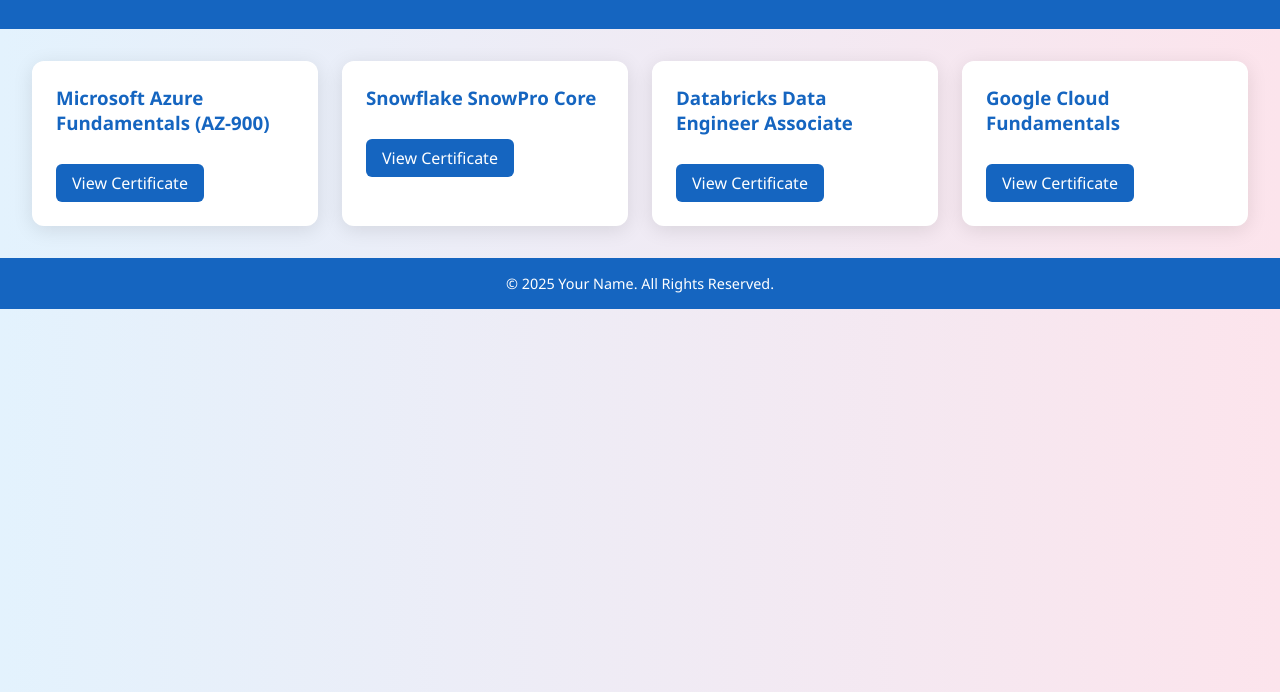
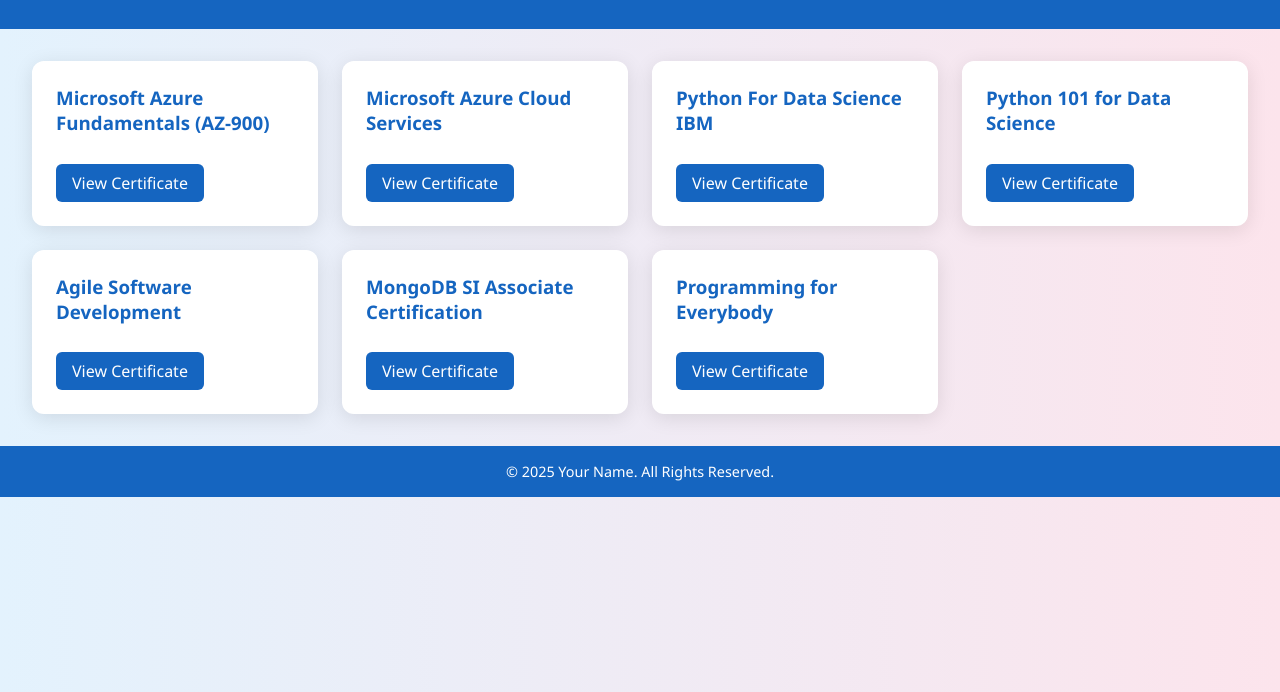
Before and after one commit to Riya2807/Certifications, a plain HTML site: page index.html in a window 1280 px wide. Shown: the part 108-800 px from the top of the page. Drawn offline with Linux system fonts and the light colour scheme.

Commit message:
Update index.html

```diff
--- a/index.html
+++ b/index.html
@@ -107,22 +107,37 @@
   <main class="container">
     <div class="card">
       <h3>Microsoft Azure Fundamentals (AZ-900)</h3>
-      <a href="https://example.com/az900" target="_blank">View Certificate</a>
+      <a href="https://drive.google.com/file/d/12rSqp6DAWxoGJvhwzedYlyJGmFoMpPYm/view?usp=drivesdk" target="_blank">View Certificate</a>
     </div>
 
     <div class="card">
-      <h3>Snowflake SnowPro Core</h3>
-      <a href="https://example.com/snowpro" target="_blank">View Certificate</a>
+      <h3>Microsoft Azure Cloud Services</h3>
+      <a href="https://drive.google.com/file/d/13UMeyHG3VQpQlHF3l40i6nYYToefp3ZU/view?usp=drivesdk" target="_blank">View Certificate</a>
     </div>
 
     <div class="card">
-      <h3>Databricks Data Engineer Associate</h3>
-      <a href="https://example.com/databricks" target="_blank">View Certificate</a>
+      <h3>Python For Data Science IBM</h3>
+      <a href="https://drive.google.com/file/d/13OW8ejhvtbkfLpD5Z6wbi6EuoZYuDqhN/view?usp=drivesdk" target="_blank">View Certificate</a>
     </div>
 
     <div class="card">
-      <h3>Google Cloud Fundamentals</h3>
-      <a href="https://example.com/gcp" target="_blank">View Certificate</a>
+      <h3>Python 101 for Data Science</h3>
+      <a href="https://courses.cognitiveclass.ai/certificates/7cc908634d0f4754bf7f23fb33713424" target="_blank">View Certificate</a>
+    </div>
+
+    <div class="card">
+      <h3>Agile Software Development</h3>
+      <a href="https://drive.google.com/file/d/13aNvE_jEM2DXCpEqRkY613qayhNozQRY/view?usp=drivesdk" target="_blank">View Certificate</a>
+    </div>
+
+    <div class="card">
+      <h3>MongoDB SI Associate Certification</h3>
+      <a href="https://drive.google.com/file/d/13Z7lhQxc9P9tQ9UY8xgPTeds8UQ9a6zS/view?usp=drivesdk" target="_blank">View Certificate</a>
+    </div>
+
+    <div class="card">
+      <h3>Programming for Everybody</h3>
+      <a href="https://drive.google.com/file/d/13Nfgm5gCkJeHAqC3h5Bi_vUubi9SjrM0/view?usp=drivesdk" target="_blank">View Certificate</a>
     </div>
   </main>
 
```
